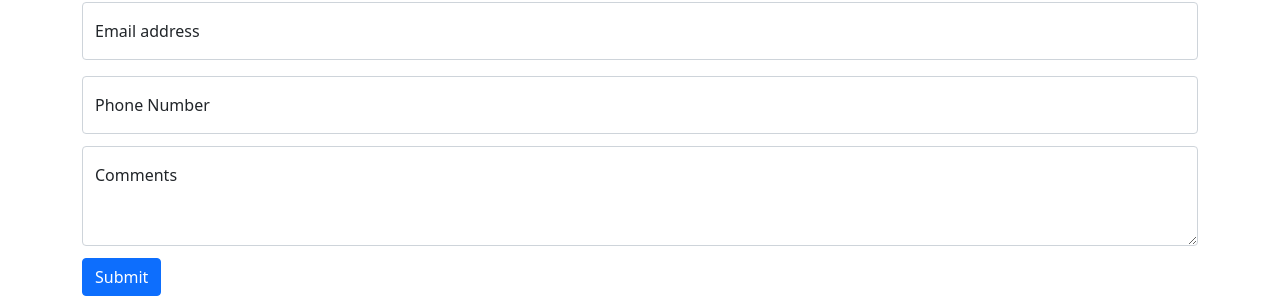
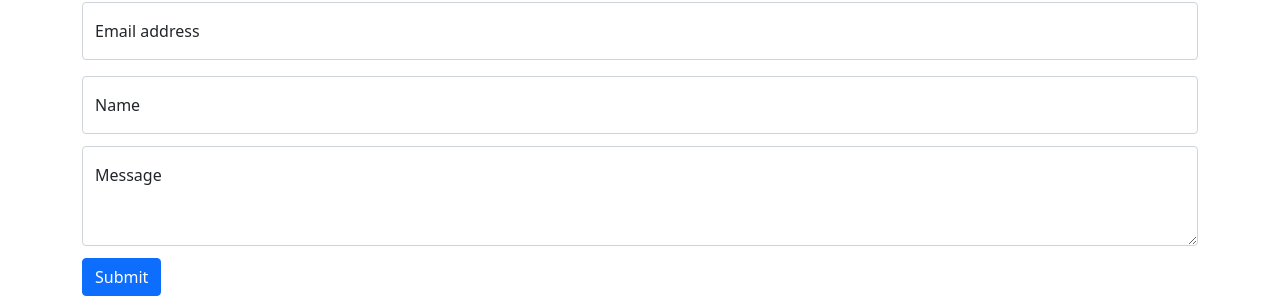
Before and after one commit to Prabhat2373/Kartik-Poultry-Services, a plain HTML site: page index.html in a window 1280 px wide. Shown: the part 3497-3795 px from the top of the page. Drawn offline with nearby package versions, Linux system fonts and the light colour scheme.

Commit message:
Update index.html

```diff
--- a/index.html
+++ b/index.html
@@ -267,13 +267,13 @@
               <label for="floatingInput">Email address</label>
             </div>
             <div class="form-floating">
-              <input type="number" class="form-control" id="floatingPassword" placeholder="Password">
-              <label for="floatingPassword">Phone Number</label>
+              <input type="text" class="form-control" id="floatingPassword" placeholder="name">
+              <label for="floatingPassword">Name</label>
             </div>
 
             <div class="form-floating">
               <textarea class="form-control" placeholder="Leave a comment here" id="floatingTextarea2" style="height: 100px"></textarea>
-              <label for="floatingTextarea2">Comments</label>
+              <label for="floatingTextarea2">Message</label>
             </div>
             <button type="submit" class="btn btn-primary">Submit</button>
           </form>
```
